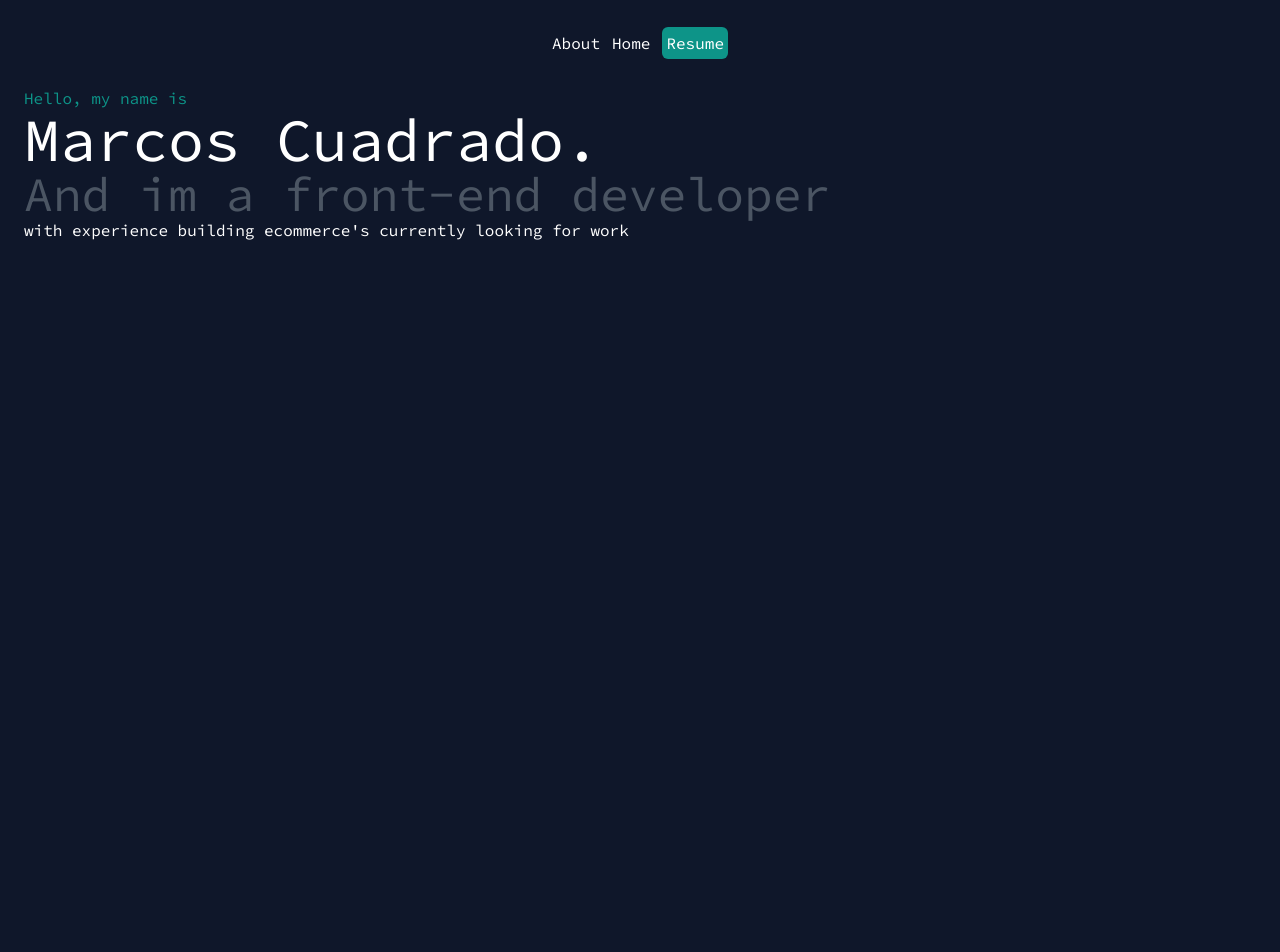
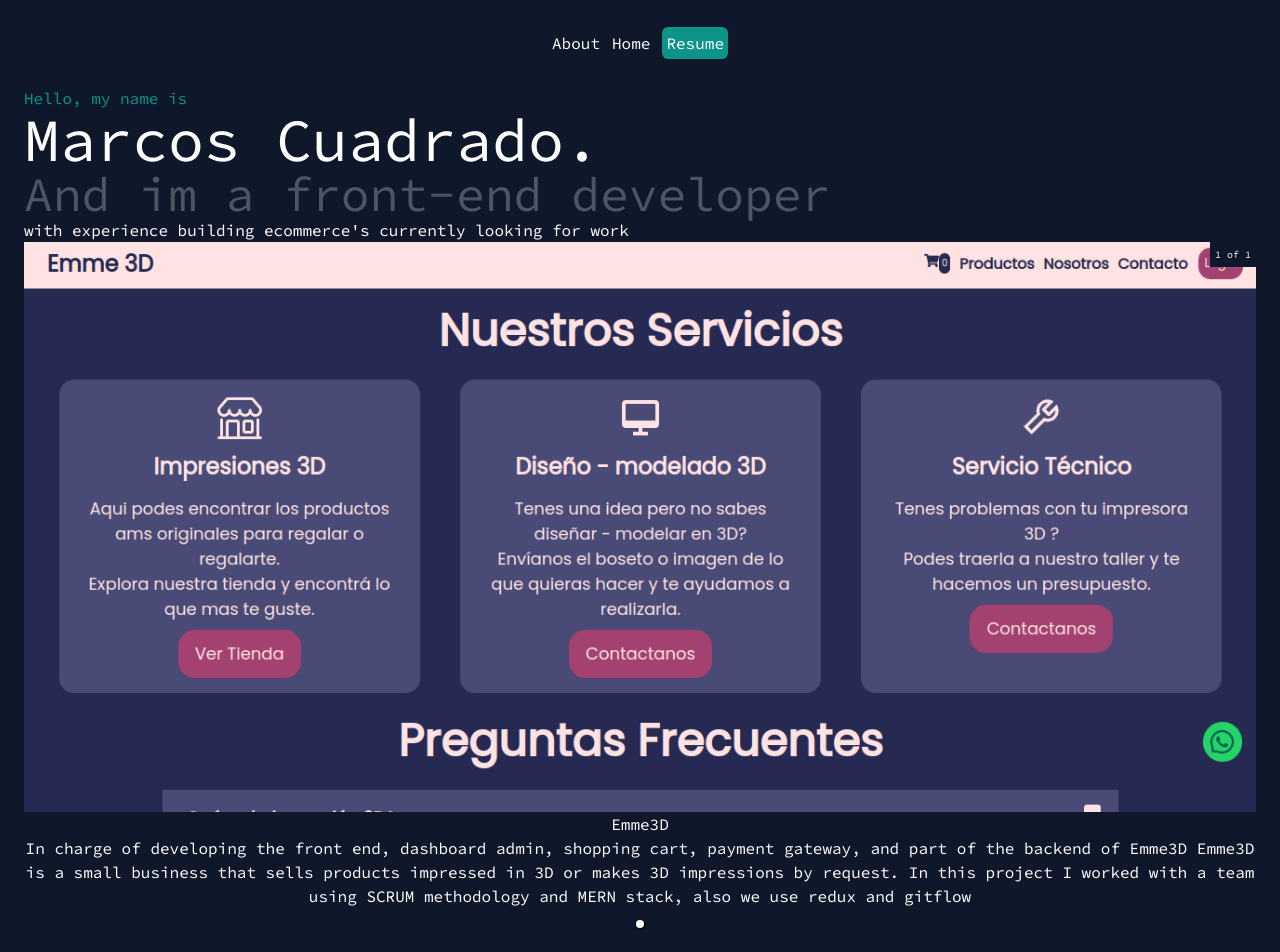
Before and after one commit to mcsmsxfm56/marcoscuadradoV2, a Next.js app: page / in a window 1280 px wide. Shown: the top 952 px of the page. Before the commit the page ends 800 px from the top, so only its background shows below. Built offline with nearby package versions, Linux system fonts and the light colour scheme.

Commit message:
carousel finished

```diff
--- a/package.json
+++ b/package.json
@@ -17,6 +17,7 @@
     "next": "13.2.1",
     "react": "18.2.0",
     "react-dom": "18.2.0",
+    "react-responsive-carousel": "^3.2.23",
     "typescript": "4.9.5"
   },
   "devDependencies": {
--- /dev/null
+++ b/public/Items.json
@@ -0,0 +1,12 @@
+{
+  "items": {
+    "responsive": [
+      {
+        "id": 1,
+        "title": "Emme3D",
+        "text": "In charge of developing the front end, dashboard admin, shopping cart, payment gateway, and part of the backend of Emme3D Emme3D is a small business that sells products impressed in 3D or makes 3D impressions by request. In this project I worked with a team using SCRUM methodology and MERN stack, also we use redux and gitflow",
+        "imageUrl": "/images/emme3d.png"
+      }
+    ]
+  }
+}
--- /dev/null
+++ b/src/carrousel/Responsive.tsx
@@ -0,0 +1,36 @@
+import { Carousel } from "react-responsive-carousel";
+import { items } from "../../public/Items.json";
+import "react-responsive-carousel/lib/styles/carousel.min.css";
+import Image from "next/image";
+
+export default function ResponsiveCarousel() {
+  const { responsive } = items;
+  return (
+    <div className="ml-6 mr-6">
+      <Carousel
+        showArrows={false}
+        showIndicators={true}
+        infiniteLoop={true}
+        dynamicHeight={false}
+        className="carousel"
+      >
+        {responsive.map((item) => (
+          <div key={item.id}>
+            <div>
+              <Image
+                src={item.imageUrl}
+                height={527} // Desired size with correct aspect ratio
+                width={1268} // Desired size with correct aspect ratio
+                alt="Slider"
+              />
+            </div>
+            <div>
+              <h2>{item.title}</h2>
+              <p className="mb-9">{item.text}</p>
+            </div>
+          </div>
+        ))}
+      </Carousel>
+    </div>
+  );
+}
--- a/src/pages/index.tsx
+++ b/src/pages/index.tsx
@@ -1,6 +1,7 @@
 import Image from "next/image";
 import { Inter } from "next/font/google";
 import styles from "@/styles/Home.module.css";
+import ResponsiveCarousel from "../carrousel/Responsive";
 
 export default function Home() {
   return (
@@ -13,6 +14,7 @@ export default function Home() {
       <p className="ml-6">
         with experience building ecommerce's currently looking for work
       </p>
+      <ResponsiveCarousel />
     </div>
   );
 }
```
Also changed, not shown: public/images/emme3d.png (renamed from public/Emme3D.png), 1 other file (tests, documents, lock files or other folders).
